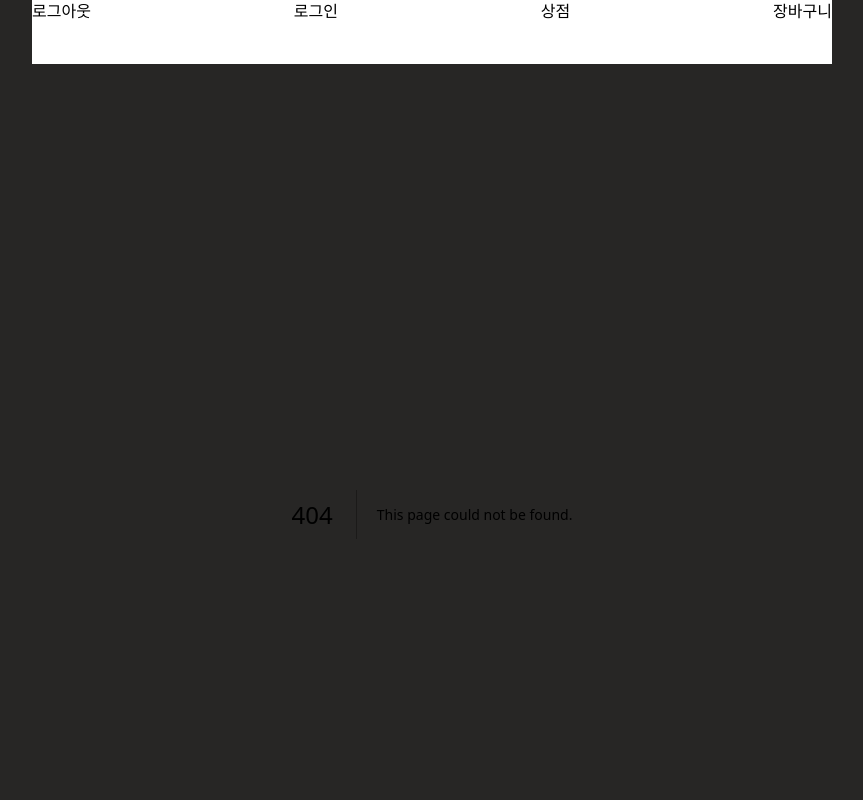
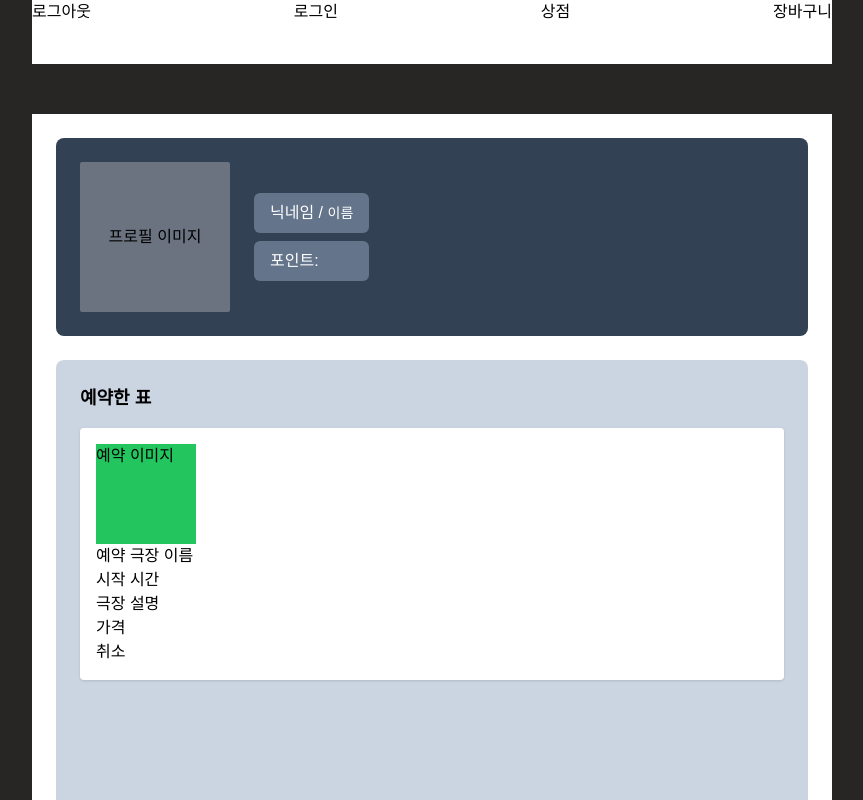
Before and after one commit to YouKnowThat-Park/STAGE_101, a Next.js app: page /mypage in a window 1280 px wide. Before the commit this address had no page. Shown: the top 800 px of the page, without its empty margins (208-1071 px from the left). Built offline with nearby package versions, Linux system fonts and the light colour scheme.

Commit message:
✨ 임시 파일 생성

```diff
--- /dev/null
+++ b/src/app/mypage/page.tsx
@@ -0,0 +1,38 @@
+import React from 'react';
+
+const MyPage = () => {
+  return (
+    <div className="bg-white w-full h-[1000px] flex flex-col items-center gap-6 p-6">
+      {/* 프로필 & 유저 정보 */}
+      <div className="bg-slate-700 w-full max-w-4xl h-[200px] p-6 rounded-lg flex items-center gap-6">
+        {/* 프로필 이미지 */}
+        <div className="bg-gray-500 w-[150px] h-[150px] rounded-sm flex items-center justify-center">
+          프로필 이미지
+        </div>
+
+        {/* 유저 정보 (닉네임/이름, 포인트) */}
+        <div className="flex flex-col gap-2">
+          <div className="bg-slate-500 px-4 py-2 rounded-md text-white">
+            닉네임 / <span className="text-sm">이름</span>
+          </div>
+          <div className="bg-slate-500 px-4 py-2 rounded-md text-white">포인트: </div>
+        </div>
+      </div>
+
+      {/* 예약한 표 */}
+      <div className="bg-slate-300 w-full h-full max-w-4xl p-6 rounded-lg">
+        <h2 className="text-lg font-bold mb-4">예약한 표</h2>
+        <div className="bg-white p-4 rounded shadow">
+          <div className="w-[100px] h-[100px] bg-green-500">예약 이미지</div>
+          <div>예약 극장 이름</div>
+          <div>시작 시간</div>
+          <div>극장 설명</div>
+          <div>가격</div>
+          <button>취소</button>
+        </div>
+      </div>
+    </div>
+  );
+};
+
+export default MyPage;
--- a/src/app/page.tsx
+++ b/src/app/page.tsx
@@ -1,3 +1,13 @@
 export default function Home() {
-  return <div>안녕하세요</div>;
+  return (
+    <div>
+      <div className="bg-white w-full h-[450px]"></div>
+      <div className="flex py-2 gap-10">
+        <div className="bg-white w-1/2 h-[100px]">안녕</div>
+        <div className="bg-white w-1/2 h-[100px]">안녕</div>
+      </div>
+      <div className="bg-white w-full h-[450px]"></div>
+      <div></div>
+    </div>
+  );
 }
--- /dev/null
+++ b/src/ui/notice/Notice.tsx
@@ -0,0 +1,7 @@
+import React from 'react';
+
+const Notice = () => {
+  return <div>안녕하세요</div>;
+};
+
+export default Notice;
```
Also changed, not shown: src/app/(auth)/sign-in/_components/QrSignInModal.tsx (added), src/app/Error.tsx (added), src/app/Loading.tsx (added).
